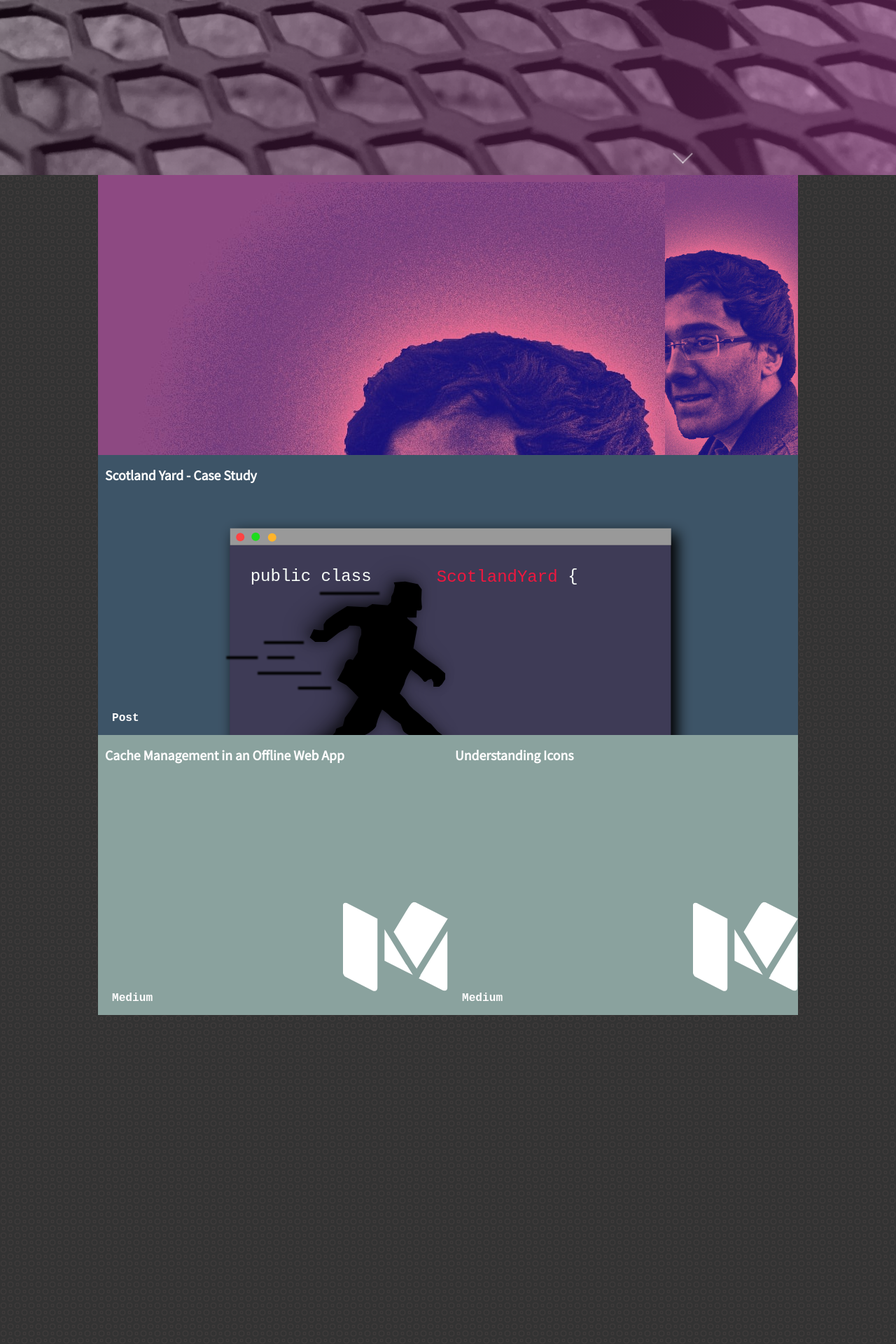
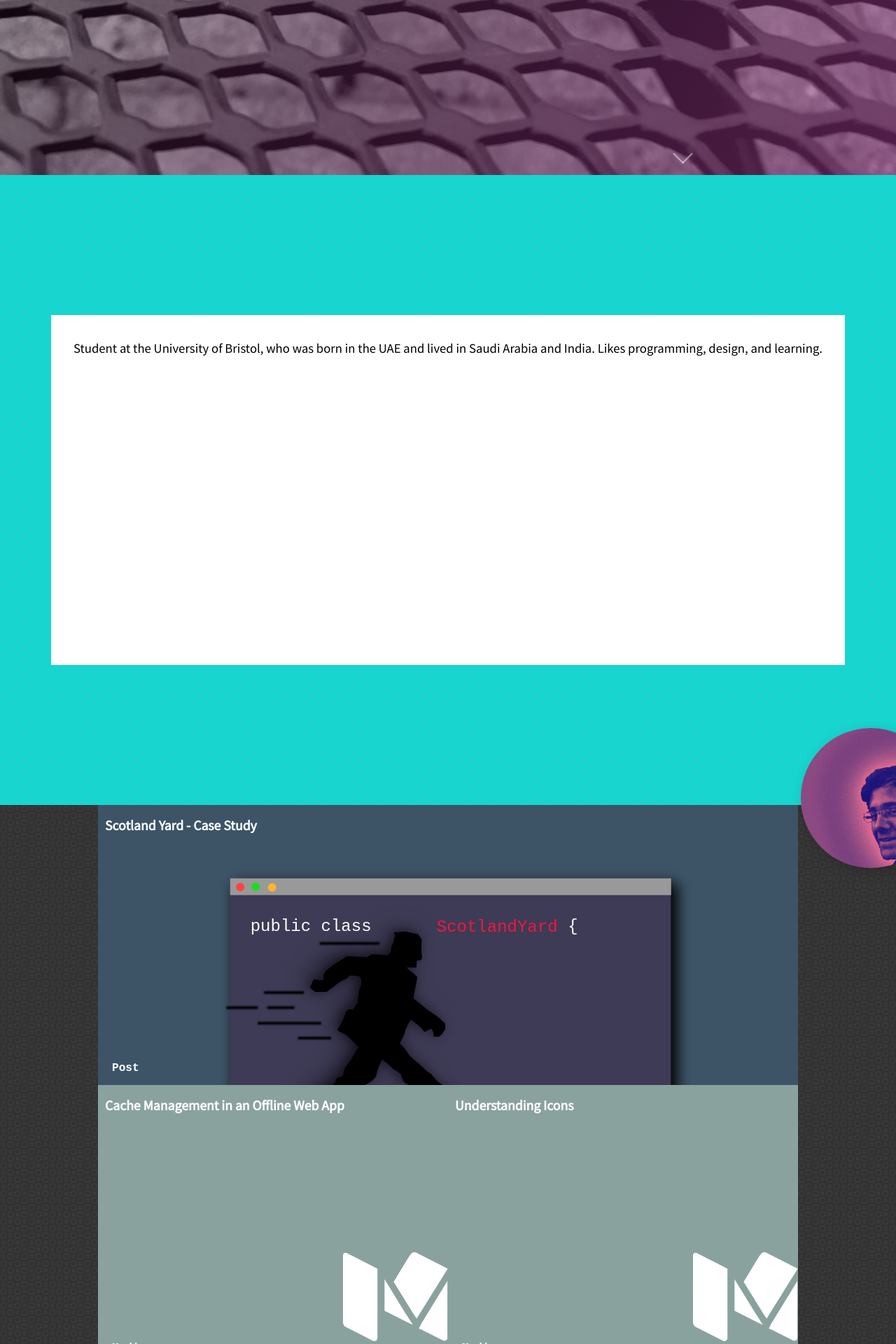
Before and after one commit to bkazi/bkazi.github.io, a Jekyll site: the page built from index.html, in a window 1280 px wide. Shown: the part 650-2570 px from the top of the page at 70% size. Built offline with Jekyll 4.4.1, drawn with Linux system fonts in a browser that asks for light colours; some web fonts are replaced.

Commit message:
Add new layout styles

```diff
--- a/_sass/_build.scss
+++ b/_sass/_build.scss
@@ -14,36 +14,86 @@
 
 .about {
   position: relative;
-  padding: 10px;
+  display: flex;
+  align-items: center;
+  justify-content: center;
+  flex-direction: column;
+  padding: 16px;
+  width: 100%;
+  min-height: 100vh;
+  color: $white;
+  background-color: #17D5CF;
+  background-image: url(/pattern2.svg);
+}
+
+.about__container {
+  position: relative;
+  display: flex;
+  align-items: center;
+  justify-content: center;
   width: 100%;
   max-width: 1000px;
-  height: 400px;
-  margin: 0 auto;
-  color: $white;
-  background-image: url("/images/bilalK.jpg");
-  background-repeat: no-repeat;
-  background-size: cover;
-  background-color: #8d4982;
-  background-position: right;
+  height: 100%;
+  padding: 8px;
+  background: linear-gradient(rgb(132, 77, 127), rgb(188, 103, 139));
+  box-shadow: 6px 6px 20px 4px rgba(0,0,0,0.3);
 }
 
-@media (min-width: 400px) {
+.about__text {
+  margin: 0;
+  color: black;
+  width: 100%;
+  height: 100%;
+  min-height: 500px;
+  padding: 8px;
+  padding-bottom: 64px;
+  background-color: white;
+  font-family: 'Source Sans Pro', sans-serif;
+  font-size: 1.1em;
+  word-wrap: break-word;
+}
+
+.about__image {
+  position: absolute;
+  box-shadow: 6px 6px 20px 0px rgba(0,0,0,0.2);
+  max-width: 200px;
+  width: 30%;
+  border-radius: 50%;
+  z-index: 10;
+  bottom: -2%;
+  right: -5%;
+}
+
+@media (min-width: 600px) {
   .about {
-    background-size: contain;
+    padding: 32px;
+  }
+  .about__container{
+    padding: 16px;
+  }
+  .about__text {
+    padding: 16px;
+  }
+  .about__image {
+    bottom: -10%;
+    right: -5%;
   }
 }
 
-.card__links {
-  position: absolute;
-  left: 20px;
-  bottom: 10px;
-}
-
-.about__text {
-  width: 100%;
-  max-width: 500px;
-  font-family: 'Muli', sans-serif;
-  font-size: 1.1em;
+@media (min-width: 750px) {
+  .about {
+    padding: 64px;
+  }
+  .about__container{
+    padding: 32px;
+  }
+  .about__text {
+    padding: 32px;
+  }
+  .about__image {
+    bottom: -10%;
+    right: -5%;
+  }
 }
 
 .about__resume-link {
@@ -58,6 +108,12 @@
   &:visited {
     color: $white;
   }
+}
+
+.card__links {
+  position: absolute;
+  left: 20px;
+  bottom: 10px;
 }
 
 .scotland-yard {
```
